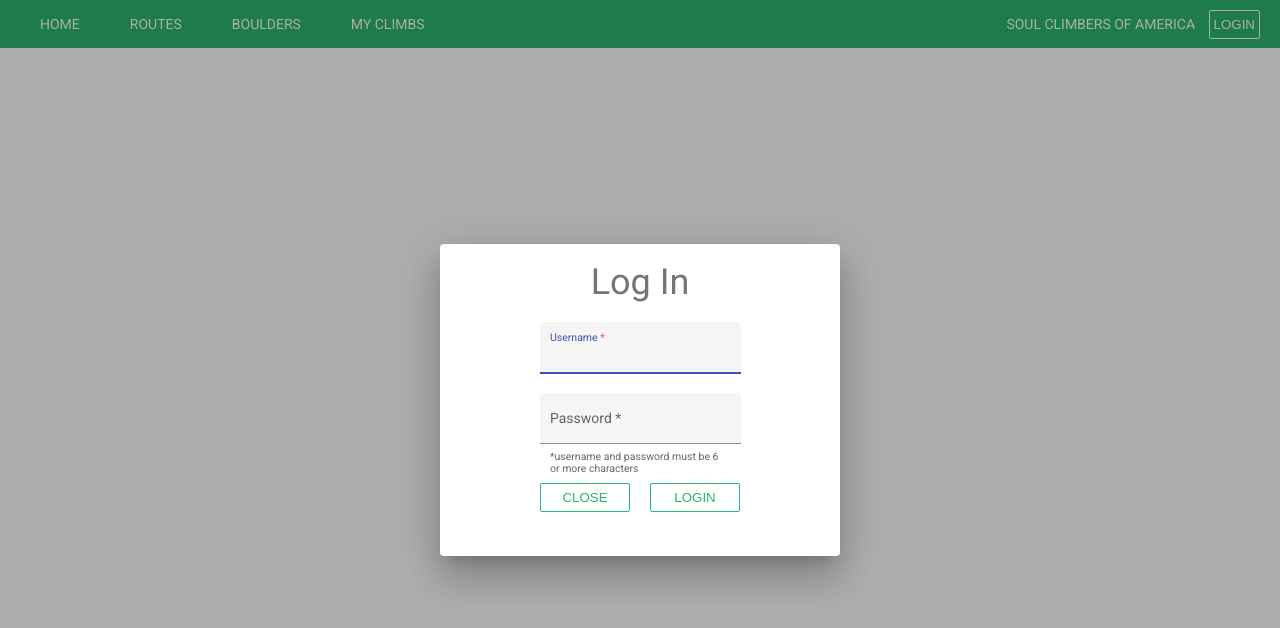
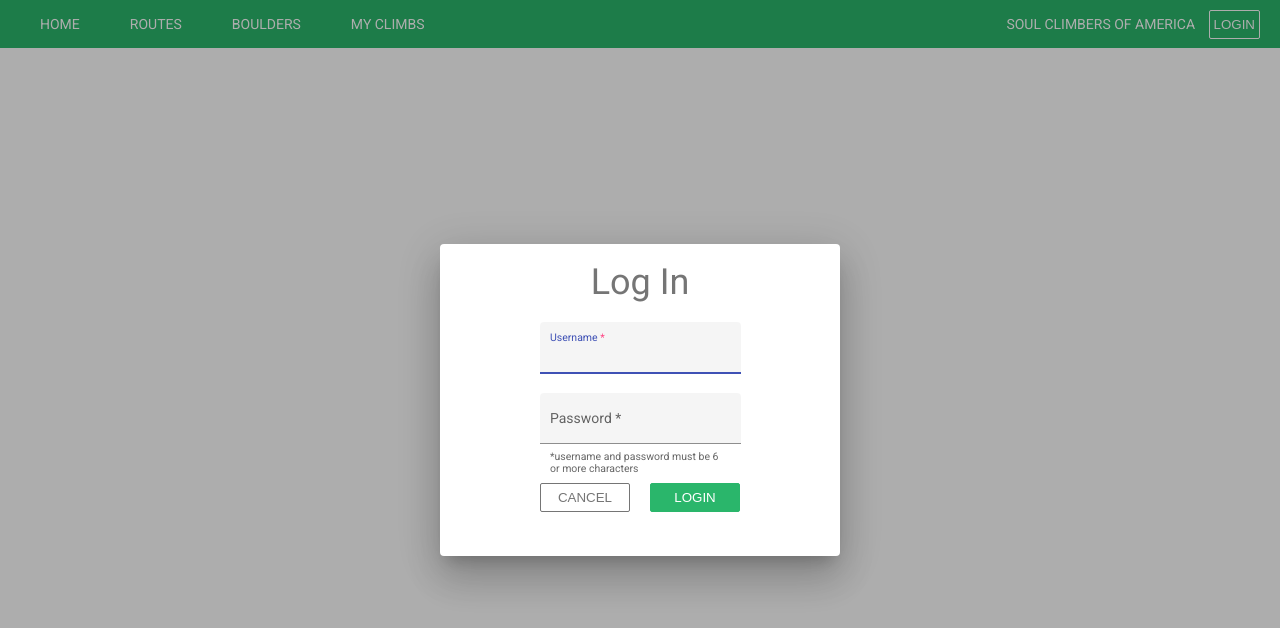
Before and after one commit to daltbunker/climbing_log, an Angular app in the folder climbing_log_ui/: page / in a window 1280 px wide. Both pictures are taken after a click on the button "LOGIN". Shown: the top 628 px of the page. Built offline with nearby package versions, Linux system fonts and the light colour scheme.

Commit message:
added secondary button

```diff
--- a/climbing_log_ui/src/app/components/navbar/navbar.component.html
+++ b/climbing_log_ui/src/app/components/navbar/navbar.component.html
@@ -17,6 +17,6 @@
         <a class="logo" routerLink="/home" routerLinkActive="active" ariaCurrentWhenActive="page">
             SOUL CLIMBERS OF AMERICA
         </a>
-        <button class="btn-default-inverse" style="margin-right: 20px" (click)="openLogin()">Login</button>
+        <button class="btn-default-inverse" style="margin-right: 20px; border: 1px solid white" (click)="openLogin()">Login</button>
     </div>
 </nav>
--- a/climbing_log_ui/src/app/login/login.component.html
+++ b/climbing_log_ui/src/app/login/login.component.html
@@ -11,9 +11,9 @@
                 <input required minlength="6" matInput formControlName="password" type="password">
                 <mat-hint>*username and password must be 6 or more characters</mat-hint>
             </mat-form-field>
-            <div class="horizontal-stack btn-container">
-                <button class="btn-default" mat-dialog-close>close</button>
-                <button class="btn-default">login</button>
+            <div class="horizontal-stack">
+                <button class="btn-secondary" mat-dialog-close>cancel</button>
+                <button class="btn-default-inverse">login</button>
             </div>
         </div>
     </form>
--- a/climbing_log_ui/src/styles.sass
+++ b/climbing_log_ui/src/styles.sass
@@ -25,8 +25,8 @@ body
     color: white
 
 .btn-default-inverse
-    background-color: transparent
-    border: 1px solid white
+    background-color: $primary-color
+    border: 1px solid $primary-color
     border-radius: 2px
     padding: 6px 4px
     color: white
@@ -36,6 +36,22 @@ body
 .btn-default-inverse:hover
     color: $primary-color
     background-color: white
+    border: 1px solid $primary-color
+    cursor: pointer
+
+.btn-secondary
+    background-color: white
+    border: 1px solid $secondary-color
+    border-radius: 2px
+    padding: 6px 4px
+    color: $secondary-color
+    text-transform: uppercase
+    transition: 200ms
+
+.btn-secondary:hover
+    background-color: $secondary-color
+    color: white
+    border: 1px solid $secondary-color
     cursor: pointer
 
 .vertical-stack
```
